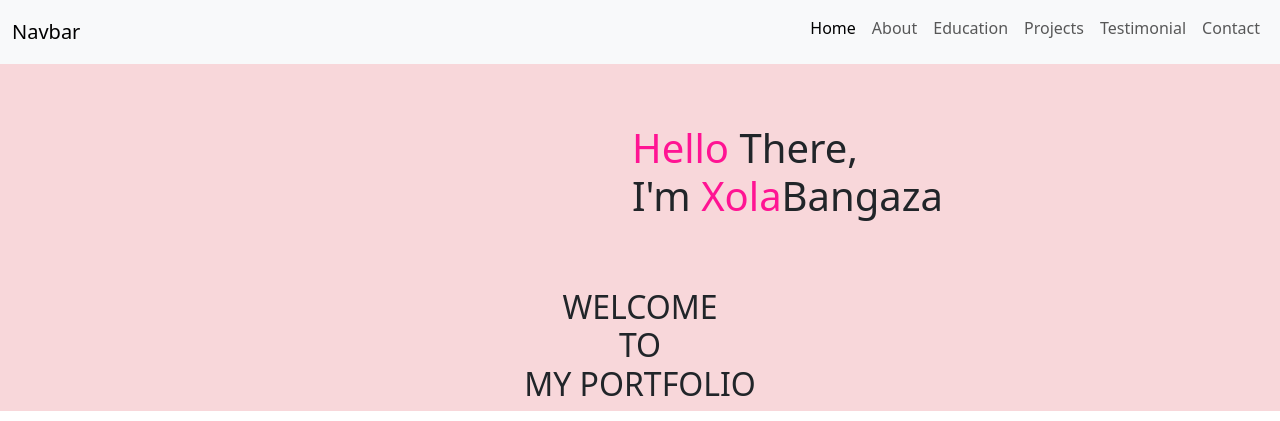
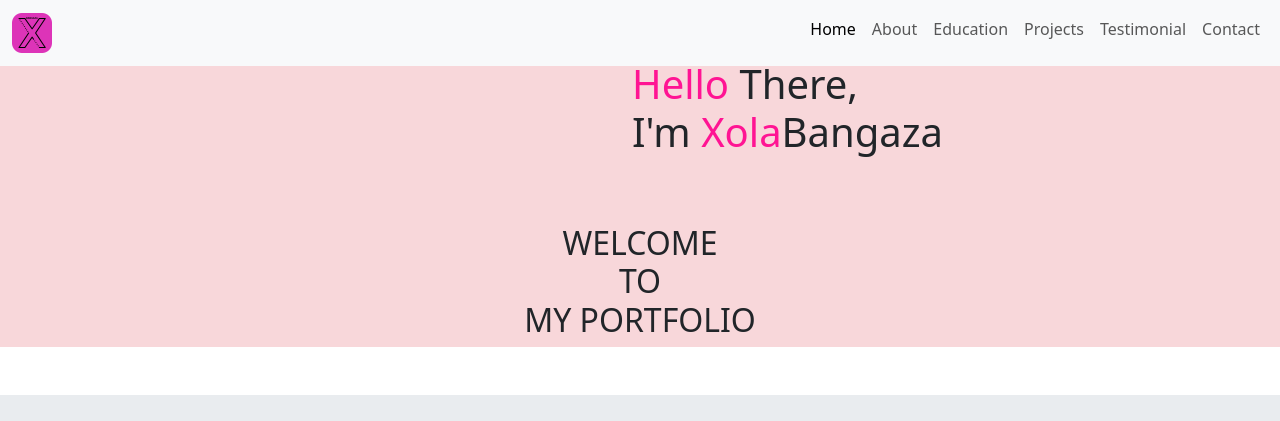
Before and after one commit to xolabangaza/End-of-module, a plain HTML site: page index.html in a window 1280 px wide. Shown: the top 421 px of the page. Drawn offline with nearby package versions, Linux system fonts and the light colour scheme.

Commit message:
last day commit

```diff
--- a/index.html
+++ b/index.html
@@ -51,9 +51,11 @@
       </nav> -->
 
 
-      <nav class="navbar navbar-expand-lg bg-body-tertiary">
+      <nav class="navbar fixed-top navbar-expand-lg bg-body-tertiary">
         <div class="container-fluid">
-          <a class="navbar-brand" href="#">Navbar</a>
+          <a class="navbar-brand" href="#">
+            <img src="./assets/icons/icons8-x-80.png" alt="logo" width="40px" />
+          </a>
           <button class="navbar-toggler" type="button" data-bs-toggle="collapse" data-bs-target="#navbarNav" aria-controls="navbarNav" aria-expanded="false" aria-label="Toggle navigation">
             <span class="navbar-toggler-icon"></span>
           </button>
```
